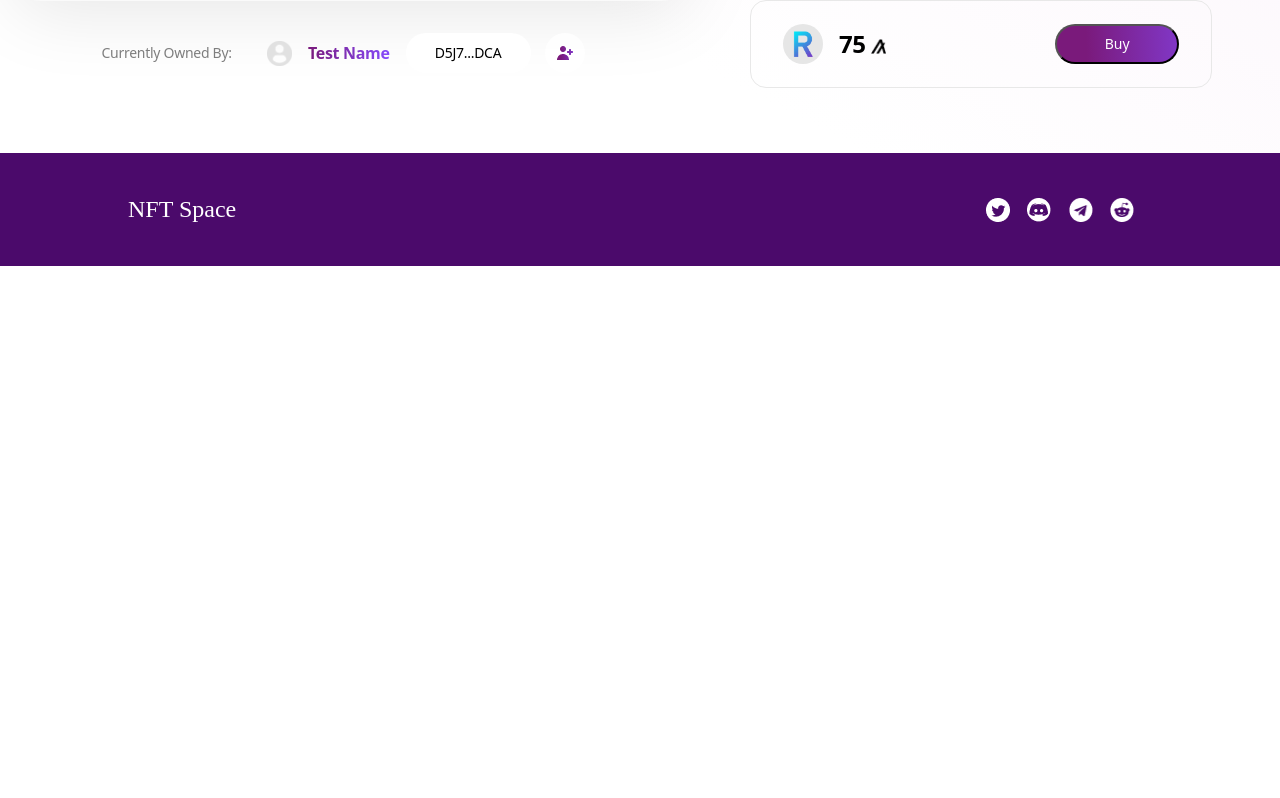
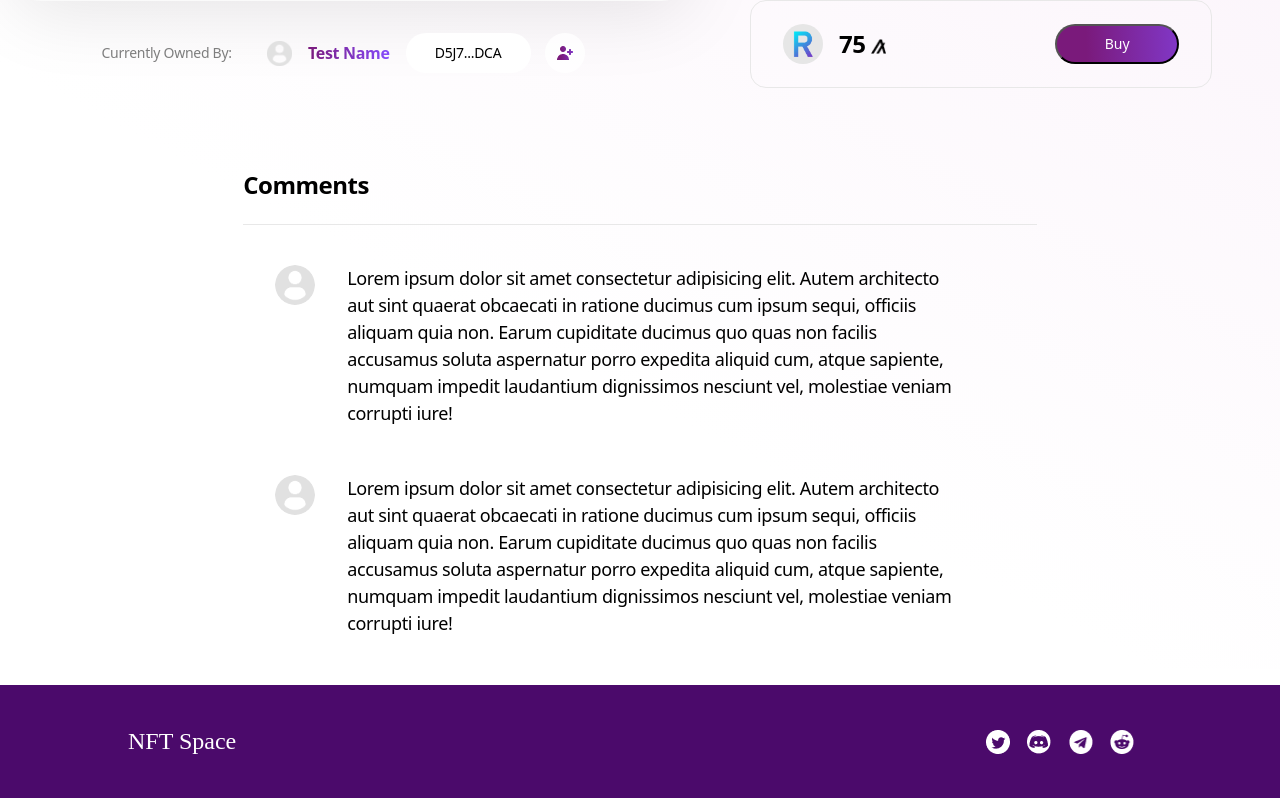
Before and after one commit to nft-space/nft-space-http-web-ui, a Flask app: page /details in a window 1280 px wide; the page is wider, and only the part inside the window is pictured. Shown: the part 877-1675 px from the top of that part. Before the commit the page ends 1143 px from the top of that part, so only its background shows below. Run offline with Flask 2, Linux system fonts and the light colour scheme; some libraries are stand-ins or nearby versions; some web fonts are replaced.

Commit message:
comments add to details page

```diff
--- a/app/static/css/details/comments.css
+++ b/app/static/css/details/comments.css
@@ -0,0 +1,64 @@
+.details--comments--main-container{
+    width: 62%;
+    margin: 1em auto;
+    height: fit-content;
+    display: flex;
+    flex-direction: column;
+    min-height: 150px;
+}
+
+.details--comments--main-container>h1{
+    /* FONTS */
+    font-family: system-ui;
+    font-style: normal;
+    font-weight: bold;
+    font-size: 24px;
+    line-height: 130%;
+    letter-spacing: -0.02em;
+    color: #000000;
+    border-bottom: 1px solid #E8E8E8;
+    margin-bottom: 1em;
+    padding-bottom: 1em;
+}
+
+/* -------------ITEMS--------------- */
+
+.details--comment-item--wrapper{
+    min-height: 55px;
+    display: flex;
+    margin-left: 1em;
+}
+
+.details--comment-item--photo-container{
+    max-width: 40px;
+    max-height: 40px;
+    display: flex;
+    justify-content: center;
+    align-items: center;
+}
+
+.details--comment-item--photo-container>img{
+    width: 100%;
+    height: 100%;
+    border-radius: 50%;
+    object-fit: cover;
+}
+
+.details--comment-item--text{
+    width: 80%;
+    min-height: 55px;
+}
+
+.details--comment-item--text>p{
+    font-family: system-ui;
+    font-style: normal;
+    font-weight: normal;
+    font-size: 18px;
+    line-height: 150%;
+    letter-spacing: -0.02em;
+    color: #000000;
+}
+
+.details--comment-item--wrapper>*{
+    margin: 1em;
+}
--- a/app/templates/details.html
+++ b/app/templates/details.html
@@ -6,6 +6,7 @@
 
     <div class="details--main--body-wrapper">
         {% include 'details/content.html' %}
+        {% include 'details/comments.html' %}
     </div>
 
 {% endblock %}
--- /dev/null
+++ b/app/templates/details/comment-item.html
@@ -0,0 +1,11 @@
+<div class="details--comment-item--wrapper">
+    <div class="details--comment-item--photo-container">
+        <img
+            src="{{ url_for('static', filename='/png/empty_user.png') }}"
+            alt="interactions follow button"
+        >
+    </div>
+    <div class="details--comment-item--text">
+        <p>Lorem ipsum dolor sit amet consectetur adipisicing elit. Autem architecto aut sint quaerat obcaecati in ratione ducimus cum ipsum sequi, officiis aliquam quia non. Earum cupiditate ducimus quo quas non facilis accusamus soluta aspernatur porro expedita aliquid cum, atque sapiente, numquam impedit laudantium dignissimos nesciunt vel, molestiae veniam corrupti iure!</p>
+    </div>
+</div>
--- /dev/null
+++ b/app/templates/details/comments.html
@@ -0,0 +1,5 @@
+<div class="details--comments--main-container">
+    <h1>Comments</h1>
+    {% include 'details/comment-item.html' %}
+    {% include 'details/comment-item.html' %}
+</div>
```
